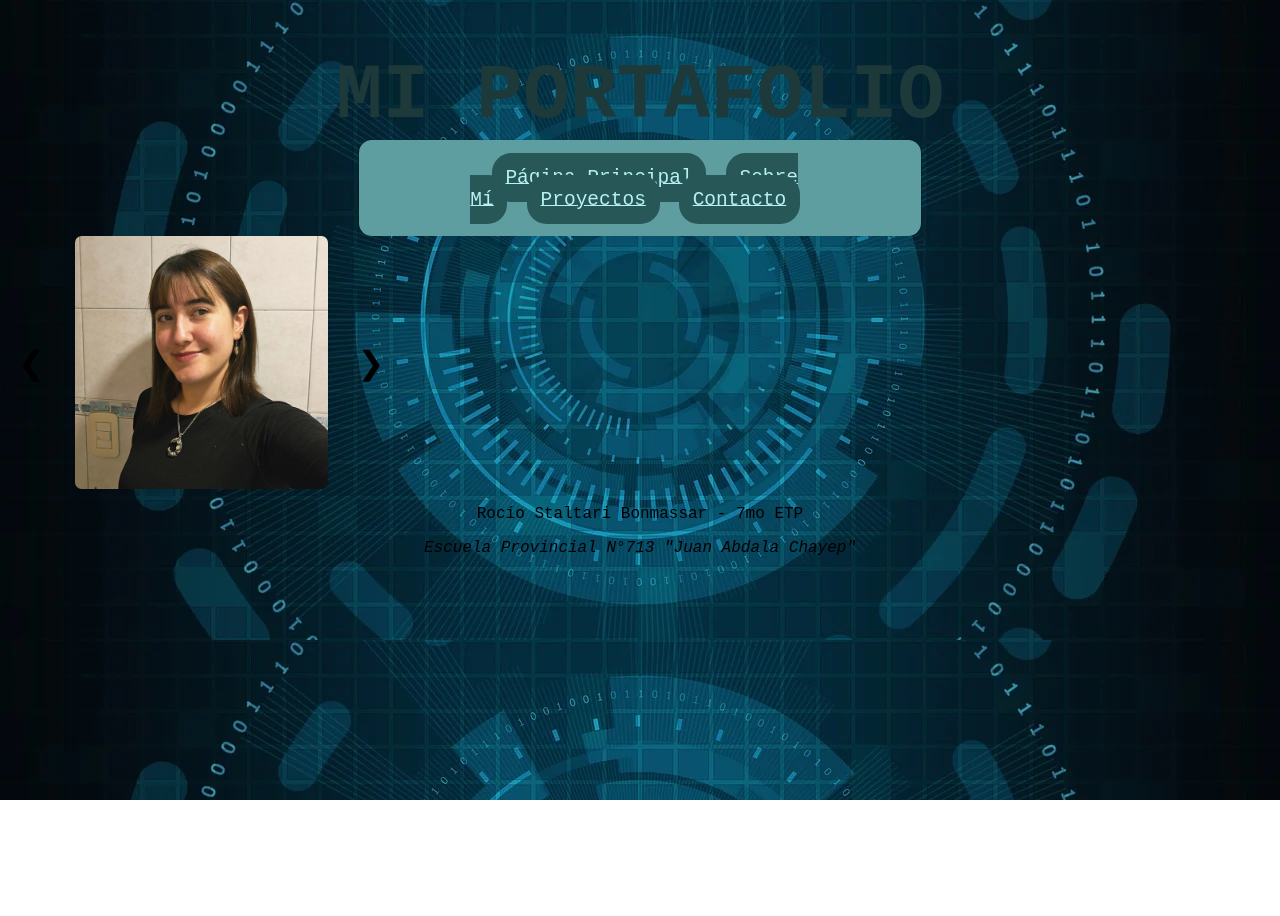
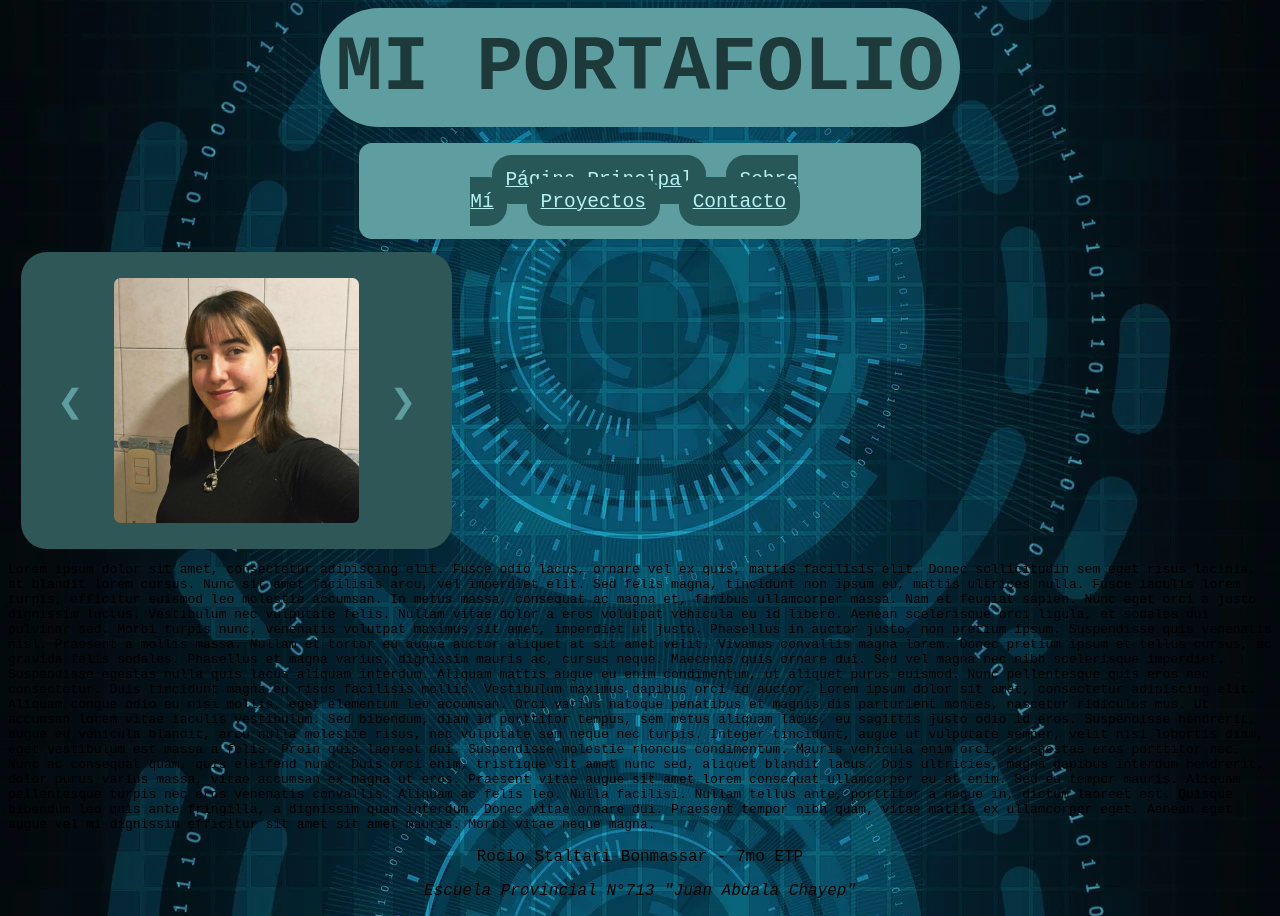
Before and after one commit to rostalbon/actividad-angular, an Angular app: page /home in a window 1280 px wide. Before the commit the page ends 800 px from the top, so only its background shows below. Built offline with nearby package versions, Linux system fonts and the light colour scheme.

Commit message:
Se modificó el header

```diff
--- a/src/app/header/header.css
+++ b/src/app/header/header.css
@@ -0,0 +1,9 @@
+h1 {
+    background-color: cadetblue;
+    margin-top: 0;
+    margin-bottom: 0.2em;
+    margin-left: 4em;
+    margin-right: 4em;
+    border-radius: 1em;
+    padding: 0.2em;
+}
--- a/src/app/home/home.css
+++ b/src/app/home/home.css
@@ -2,13 +2,18 @@
 .carrousel-content {
   display: flex;             /* Alinea los elementos en fila */
   align-items: center;       /* Centra verticalmente las flechas con la imagen */
-  justify-content: flex-start;    /* Centra todo el conjunto en el medio de la pantalla */
+  justify-content: center;    /* Centra todo el conjunto en el medio de la pantalla */
   gap: 20px;
-  width: 100%;
+  width: 30%;
+  background-color: rgb(47, 87, 88);
+  padding: 2em;
+  border-radius: 2em;
+  margin-top: 1em;
+  margin-left: 1em;
 }
 
 .img {
-  width: 20%;
+  width: 75%;
   aspect-ratio: 1 / 1;
   overflow: hidden;
   display: flex;
@@ -34,6 +39,7 @@ button {
   cursor: pointer;
   padding: 10px;
   transition: transform 0.2s;
+  color: cadetblue;
 }
 
 button:hover {
--- a/src/app/home/home.html
+++ b/src/app/home/home.html
@@ -5,3 +5,12 @@
     </div>
     <button (click)="next()">&#10095;</button>
 </div>
+<p>Lorem ipsum dolor sit amet, consectetur adipiscing elit. Fusce odio lacus, ornare vel ex quis, mattis facilisis elit. Donec sollicitudin sem eget risus lacinia, at blandit lorem cursus. Nunc sit amet facilisis arcu, vel imperdiet elit. Sed felis magna, tincidunt non ipsum eu, mattis ultrices nulla. Fusce iaculis lorem turpis, efficitur euismod leo molestie accumsan. In metus massa, consequat ac magna et, finibus ullamcorper massa. Nam et feugiat sapien. Nunc eget orci a justo dignissim luctus. Vestibulum nec vulputate felis.
+
+Nullam vitae dolor a eros volutpat vehicula eu id libero. Aenean scelerisque orci ligula, et sodales dui pulvinar sed. Morbi turpis nunc, venenatis volutpat maximus sit amet, imperdiet ut justo. Phasellus in auctor justo, non pretium ipsum. Suspendisse quis venenatis nisl. Praesent a mollis massa. Nullam et tortor eu augue auctor aliquet at sit amet velit. Vivamus convallis magna lorem. Donec pretium ipsum et tellus cursus, ac gravida felis sodales. Phasellus et magna varius, dignissim mauris ac, cursus neque. Maecenas quis ornare dui. Sed vel magna nec nibh scelerisque imperdiet. Suspendisse egestas nulla quis lacus aliquam interdum.
+
+Aliquam mattis augue eu enim condimentum, ut aliquet purus euismod. Nunc pellentesque quis eros nec consectetur. Duis tincidunt magna eu risus facilisis mollis. Vestibulum maximus dapibus orci id auctor. Lorem ipsum dolor sit amet, consectetur adipiscing elit. Aliquam congue odio eu nisi mollis, eget elementum leo accumsan. Orci varius natoque penatibus et magnis dis parturient montes, nascetur ridiculus mus.
+
+Ut accumsan lorem vitae iaculis vestibulum. Sed bibendum, diam id porttitor tempus, sem metus aliquam lacus, eu sagittis justo odio id eros. Suspendisse hendrerit, augue eu vehicula blandit, arcu nulla molestie risus, nec vulputate sem neque nec turpis. Integer tincidunt, augue ut vulputate semper, velit nisi lobortis diam, eget vestibulum est massa a felis. Proin quis laoreet dui. Suspendisse molestie rhoncus condimentum. Mauris vehicula enim orci, eu egestas eros porttitor nec. Nunc ac consequat quam, quis eleifend nunc. Duis orci enim, tristique sit amet nunc sed, aliquet blandit lacus. Duis ultricies, magna dapibus interdum hendrerit, dolor purus varius massa, vitae accumsan ex magna ut eros. Praesent vitae augue sit amet lorem consequat ullamcorper eu at enim. Sed eu tempor mauris.
+
+Aliquam pellentesque turpis nec eros venenatis convallis. Aliquam ac felis leo. Nulla facilisi. Nullam tellus ante, porttitor a neque in, dictum laoreet est. Quisque bibendum leo quis ante fringilla, a dignissim quam interdum. Donec vitae ornare dui. Praesent tempor nibh quam, vitae mattis ex ullamcorper eget. Aenean eget augue vel mi dignissim efficitur sit amet sit amet mauris. Morbi vitae neque magna.</p>
```
